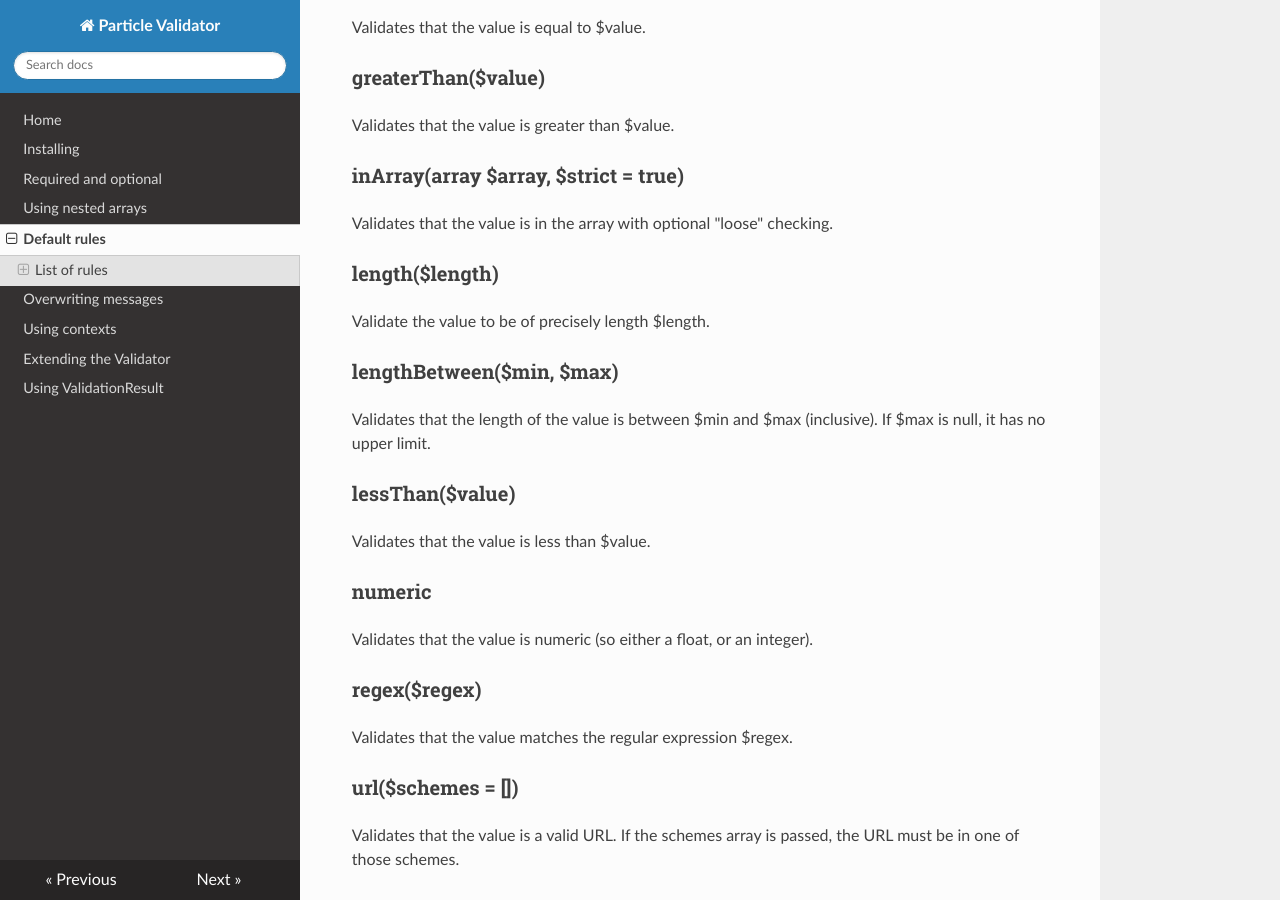
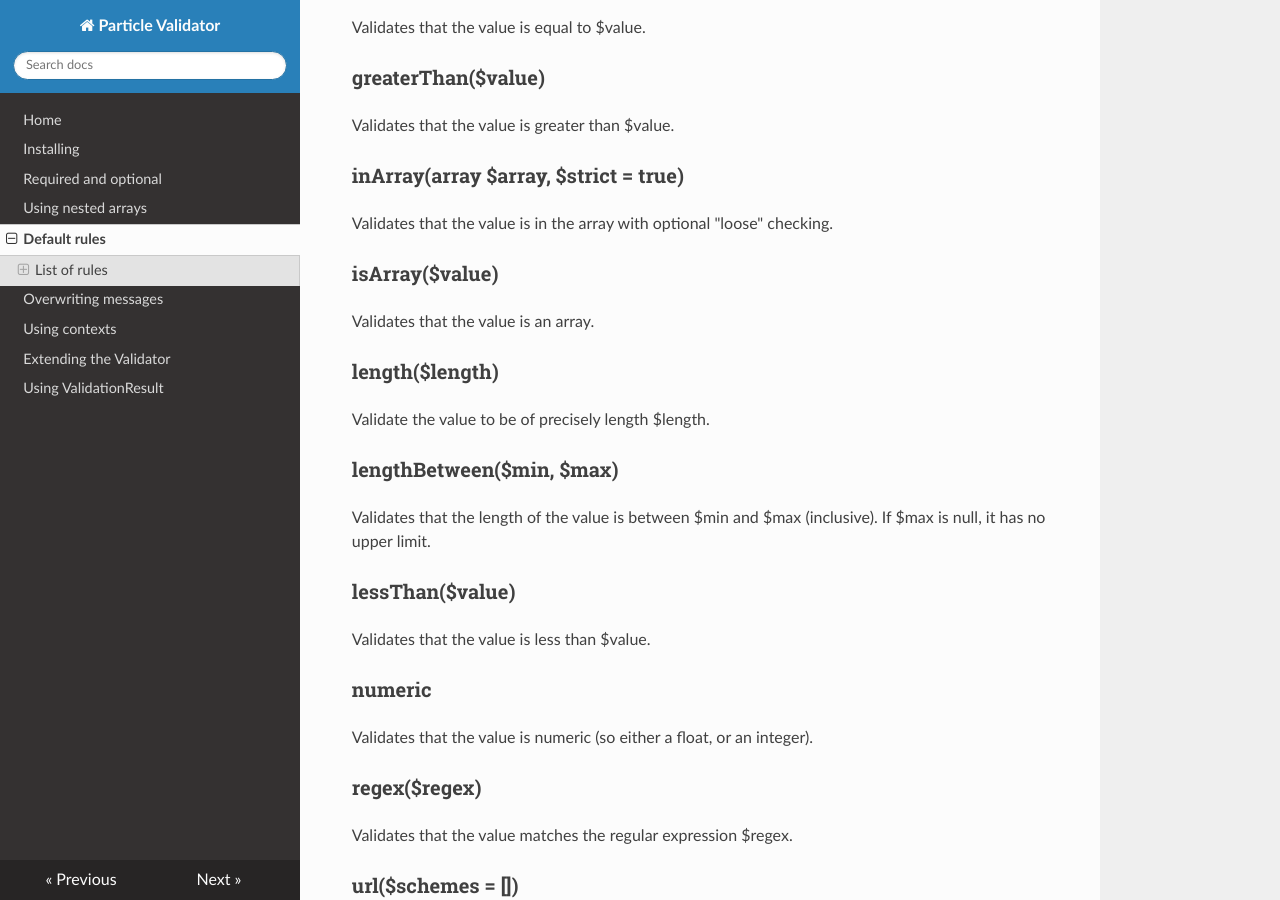
Before and after one commit to particle-php/Validator, an MkDocs documentation site: the page built from docs/rules.md, in a window 1280 px wide and 900 px high, scrolled down 1458 px. Built offline with MkDocs 1.6.1, drawn with Linux system fonts in a browser that asks for light colours; nearby versions of some CDN libraries; old or Windows-style settings are respelled for this version of MkDocs.

Commit message:
Update documentation.

```diff
--- a/docs/rules.md
+++ b/docs/rules.md
@@ -69,6 +69,10 @@ Validates that the value is greater than $value.
 
 Validates that the value is in the array with optional "loose" checking.
 
+### isArray($value)
+
+Validates that the value is an array.
+
 ### length($length)
 
 Validate the value to be of precisely length $length.
```
